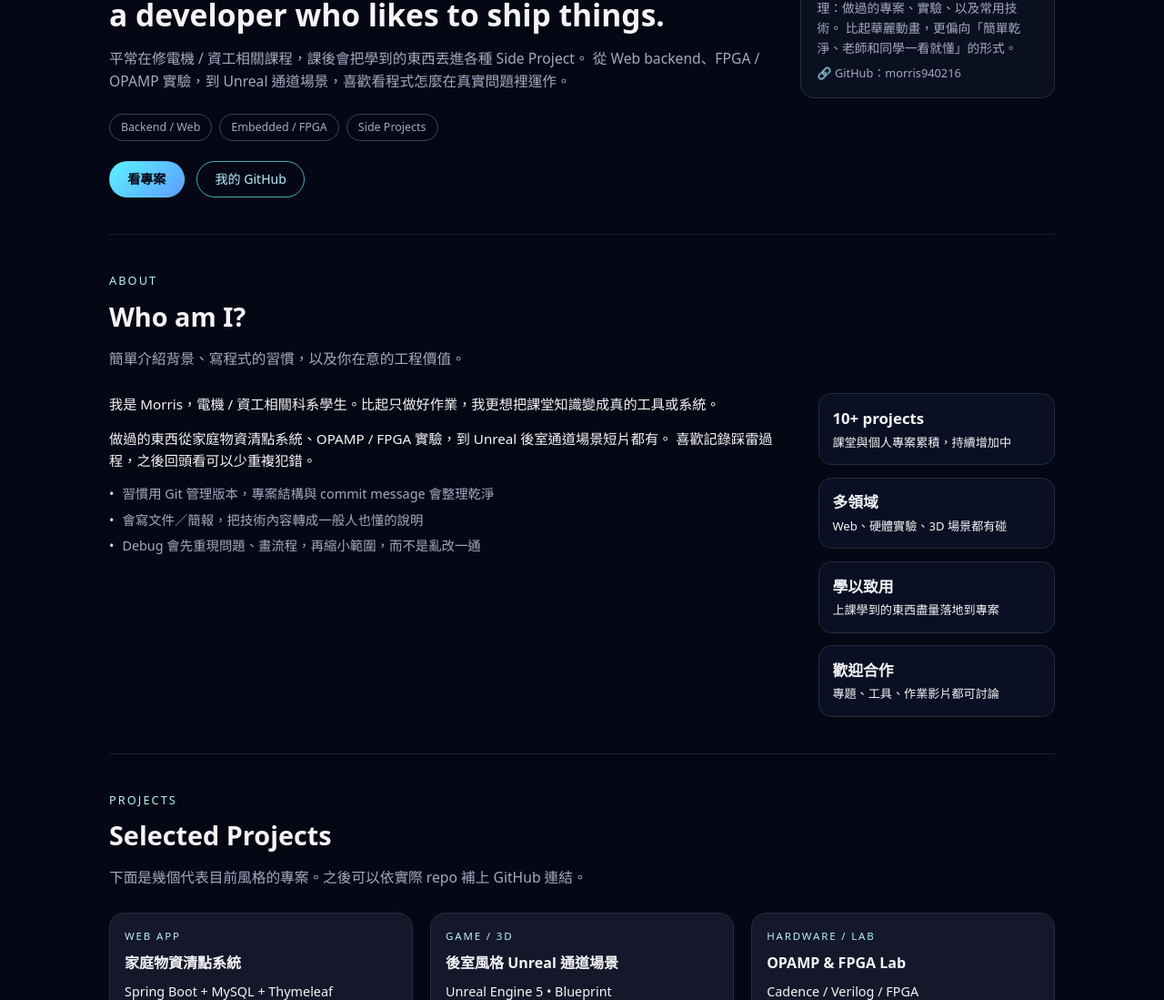
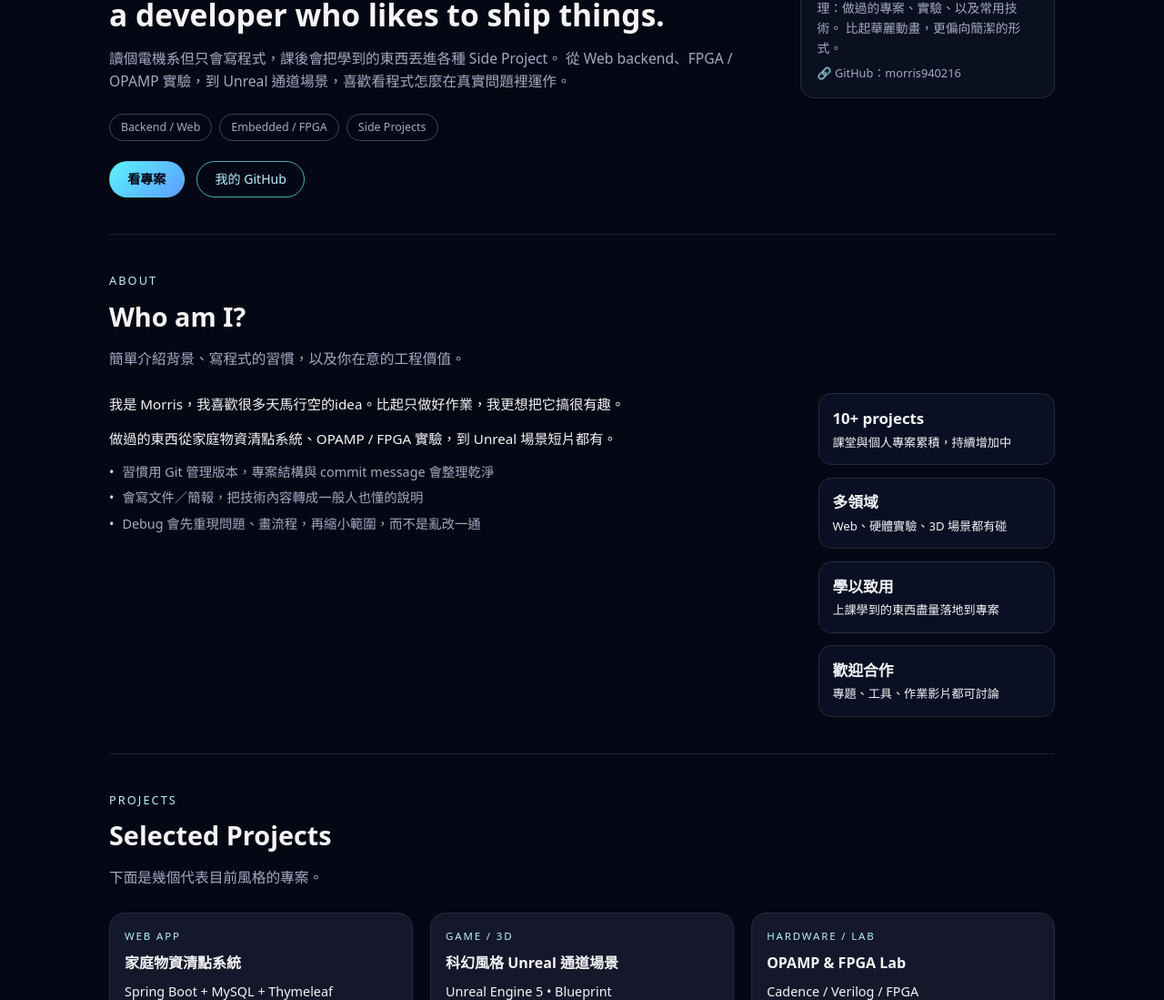
Before and after one commit to morris940216/morris940216.github.io, a plain HTML site: page index.html in a window 1280 px wide. Shown: the part 201-1300 px from the top of the page at 91% size. Drawn offline with Linux system fonts and the light colour scheme.

Commit message:
Refine text for clarity in index.html
Updated text for clarity and conciseness in various sections.

```diff
--- a/index.html
+++ b/index.html
@@ -499,7 +499,7 @@
                     a developer who likes to ship things.
                 </h1>
                 <p class="hero-text">
-                    平常在修電機 / 資工相關課程，課後會把學到的東西丟進各種 Side Project。
+                    讀個電機系但只會寫程式，課後會把學到的東西丟進各種 Side Project。
                     從 Web backend、FPGA / OPAMP 實驗，到 Unreal 通道場景，喜歡看程式怎麼在真實問題裡運作。
                 </p>
 
@@ -522,7 +522,7 @@
                     <div class="hero-card-title">關於這個網站</div>
                     <p>
                         這裡是 Morris 的個人程式頁面，用來整理：做過的專案、實驗、以及常用技術。
-                        比起華麗動畫，更偏向「簡單乾淨、老師和同學一看就懂」的形式。
+                        比起華麗動畫，更偏向簡潔的形式。
                     </p>
                     <div class="hero-card-meta">
                         <span>🔗 GitHub：<a href="https://github.com/morris940216?tab=repositories" target="_blank" rel="noopener">morris940216</a></span>
@@ -542,11 +542,10 @@
             <div class="about-grid">
                 <div class="about-text">
                     <p>
-                        我是 Morris，電機 / 資工相關科系學生。比起只做好作業，我更想把課堂知識變成真的工具或系統。
+                        我是 Morris，我喜歡很多天馬行空的idea。比起只做好作業，我更想把它搞很有趣。
                     </p>
                     <p>
-                        做過的東西從家庭物資清點系統、OPAMP / FPGA 實驗，到 Unreal 後室通道場景短片都有。
-                        喜歡記錄踩雷過程，之後回頭看可以少重複犯錯。
+                        做過的東西從家庭物資清點系統、OPAMP / FPGA 實驗，到 Unreal 場景短片都有。
                     </p>
 
                     <ul class="about-list">
@@ -582,7 +581,7 @@
             <div class="section-label">Projects</div>
             <h2 class="section-title">Selected Projects</h2>
             <p class="section-subtitle">
-                下面是幾個代表目前風格的專案。之後可以依實際 repo 補上 GitHub 連結。
+                下面是幾個代表目前風格的專案。
             </p>
 
             <div class="card-grid">
@@ -603,7 +602,7 @@
 
                 <article class="card">
                     <div class="card-badge">Game / 3D</div>
-                    <h3 class="card-title">後室風格 Unreal 通道場景</h3>
+                    <h3 class="card-title">科幻風格 Unreal 通道場景</h3>
                     <p>Unreal Engine 5 • Blueprint</p>
                     <p class="card-meta">
                         建構廢棄地下通道、霧效與燈光、相機路徑與觸發事件（怪物出現等），輸出成 6 秒作業影片。
@@ -632,7 +631,7 @@
             <div class="section-label">Tech Stack</div>
             <h2 class="section-title">What I use</h2>
             <p class="section-subtitle">
-                給老師、同學、未來合作對象看的一眼總覽。
+                總覽。
             </p>
 
             <div class="stack-grid">
@@ -661,7 +660,7 @@
 
                 <div class="stack-card">
                     <div class="stack-title">Hardware / Tools</div>
-                    <p>電機 / 實驗相關工具。</p>
+                    <p>實驗相關工具。</p>
                     <div class="stack-tags">
                         <span class="stack-tag">Cadence Virtuoso</span>
                         <span class="stack-tag">FPGA / ISE</span>
```
